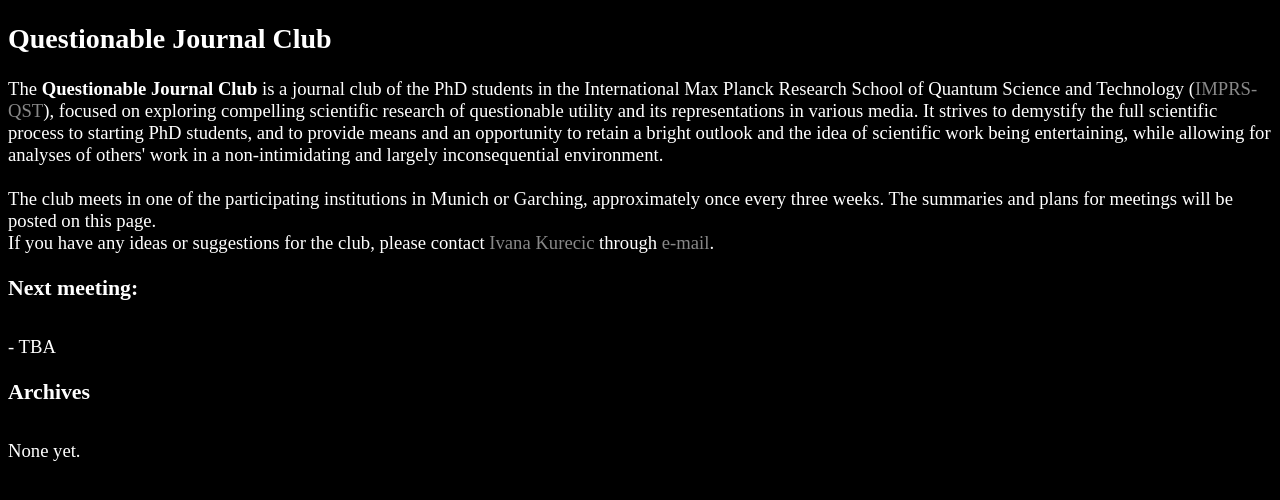
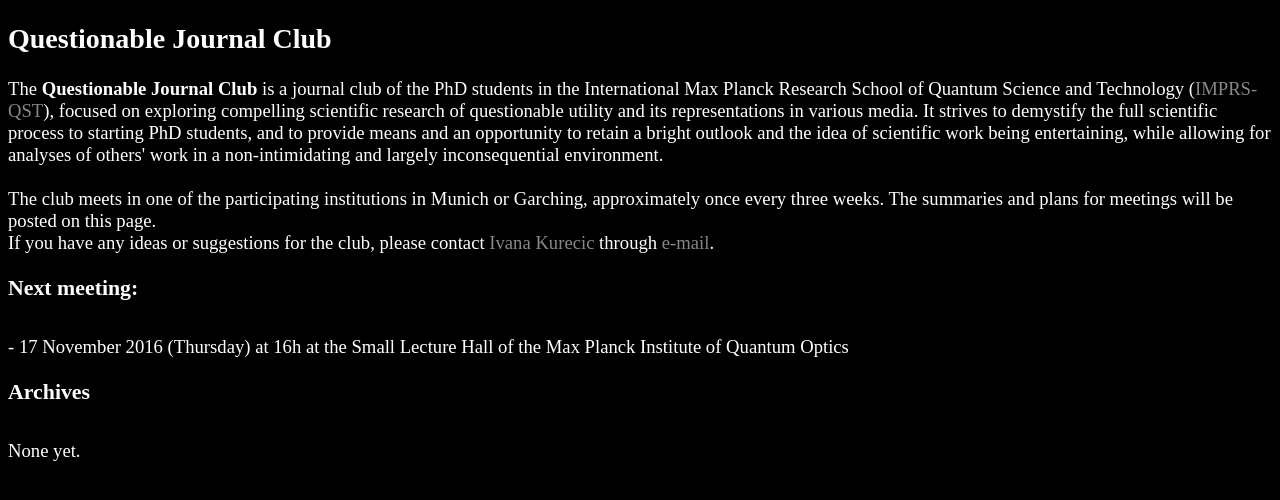
Before and after one commit to Shaidil/shaidil.github.io, a Jekyll site: the page questionable.html, which Jekyll copies as it is, in a window 1280 px wide. Shown: the top 500 px of the page. Built offline with Jekyll 4.4.1, drawn with Linux system fonts in a browser that asks for light colours; some web fonts are replaced.

Commit message:
Update questionable.html

```diff
--- a/questionable.html
+++ b/questionable.html
@@ -22,7 +22,7 @@ If you have any ideas or suggestions for the club, please contact <a href="http:
 
 <h3 id="next">Next meeting:</h3>
 	  <p>
-		- TBA
+		- 17 November 2016 (Thursday) at 16h at the Small Lecture Hall of the Max Planck Institute of Quantum Optics
         </p>
 
 
```
